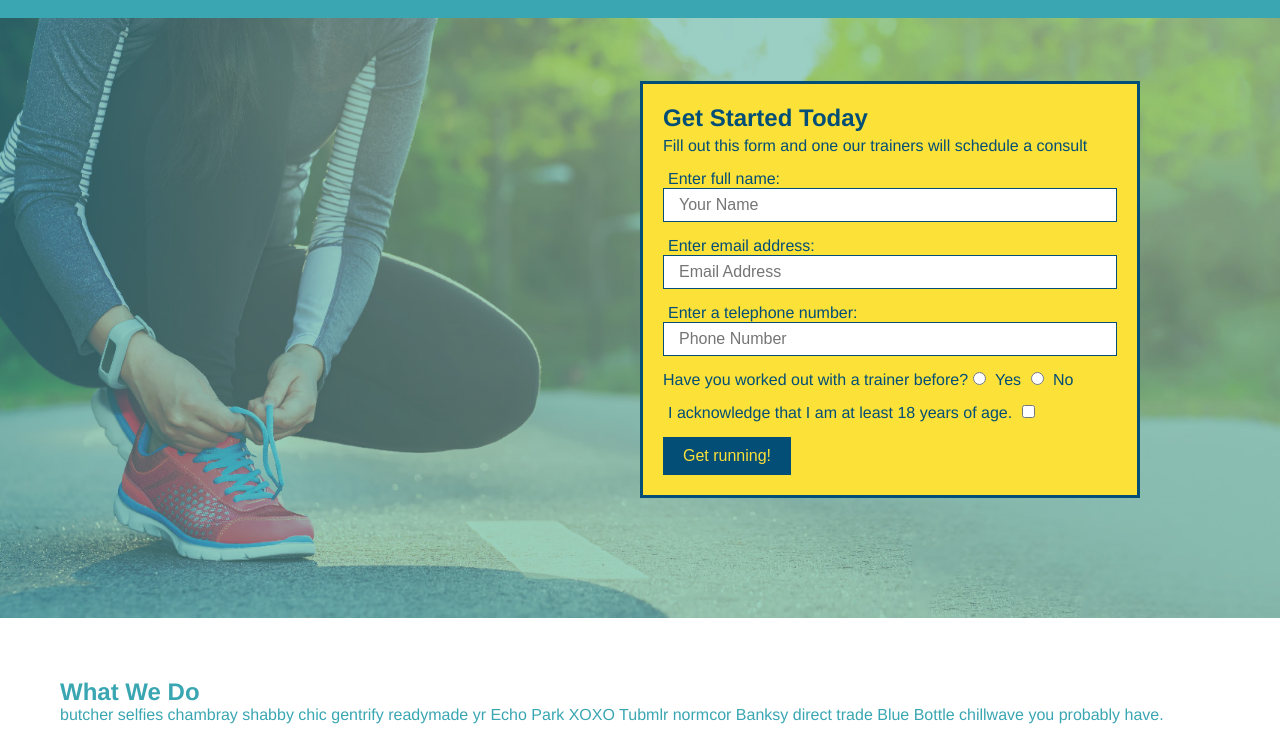
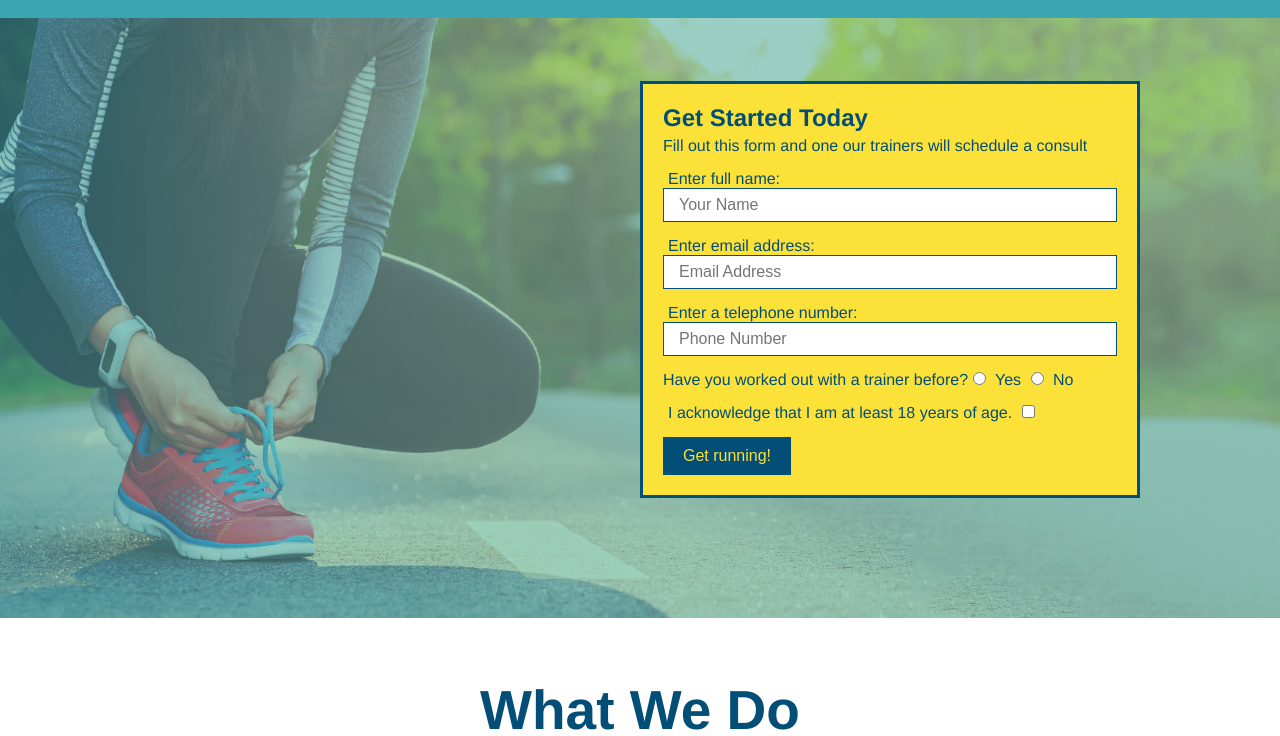
Before and after one commit to SarahStelljes/run-buddy, a plain HTML site: page index.html in a window 1280 px wide. Shown: the part 64-800 px from the top of the page. Drawn offline with Linux system fonts and the light colour scheme.

Commit message:
added icons and stylized the intro

```diff
--- a/assets/css/style.css
+++ b/assets/css/style.css
@@ -123,3 +123,22 @@ section {
     font-size: 16px;
 }
 /* Hero Style End */
+.intro {
+    text-align: center;
+}
+.intro h2 {
+    font-size: 55px;
+    color: #024e76;
+    margin-bottom: 35px;
+    padding: 0 100px 20px 100px;
+    border-bottom: 3px solid;
+    border-color: #fce138;
+    display: inline-block;
+}
+.intro p {
+    line-height: 1.7;
+    color: #39a6b2;
+    width: 80%;
+    font-size: 20px;
+    margin: 0 auto;
+}
--- a/index.html
+++ b/index.html
@@ -29,7 +29,6 @@
                 </ul>
             </nav>
         </header>
-
         <!-- hero/jumbotron -->
         <section class="hero">
             <div class="hero-form">
@@ -63,15 +62,13 @@
             </div>
         </section>
         <!-- End Hero -->
-
         <!-- "what we do" section -->
-        <section id="what-we-do">
+        <section id="what-we-do" class="intro">
             <h2>What We Do</h2>
             <p>
-                butcher selfies chambray shabby chic gentrify readymade yr Echo Park XOXO Tubmlr normcor Banksy direct trade Blue Bottle chillwave you probably have.
+                butcher selfies chambray shabby chic gentrify readymade yr Echo Park XOXO Tubmlr normcor Banksy direct trade Blue Bottle chillwave you probably haven't heard of them single-origin coffee Vice fanny pack fixie Odd Future Austin fingerstache pickled twee synth Wes Anderson Thundercats viral bitters flannel meggings narwhal Marfa Schiltz sustainable Intelligentsia umami deep v craft.
             </p>
         </section>
-
         <!-- "what you do" section -->
         <section id="what-you-do">
             <h2>What You Do</h2>
@@ -96,17 +93,14 @@
                 <p>Bi-weekly checkins with your trainer will keep you focused.</p>
             </div>
         </section>
-
         <!-- "meet the trainers" section -->
         <section>
             <h2>Meet The Trainers</h2>
         </section>
-
         <!-- "reach out" section -->
         <section>
             <h2>Reach Out</h2>
         </section>
-
         <!-- footer -->
         <footer>
             <h2>❤️ Made with love by Run Buddy.</h2>
```
